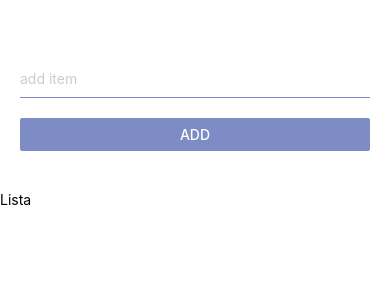
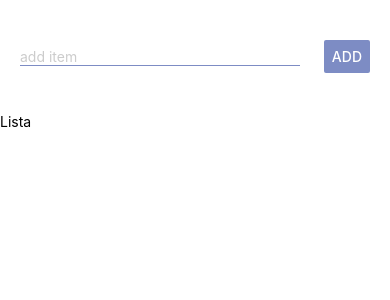
Before and after one commit to sotopro/initialproject, a React Native app: screen / in a window 390 px wide. Shown: the top 300 px of the page. Built offline with nearby package versions, Linux system fonts and the light colour scheme.

Commit message:
[feature] - style layout component

```diff
--- a/App.js
+++ b/App.js
@@ -20,13 +20,15 @@ const styles = StyleSheet.create({
     backgroundColor: '#fff',
   },
   inputContainer: {
+    flexDirection: 'row',
+    justifyContent: 'space-between',
+    alignItems: 'center',
     paddingVertical: 40,
     paddingHorizontal: 20,
   },
   input: {
+    width: '80%',
     borderBottomWidth: 1,
-    paddingVertical: 10,
     borderBottomColor: '#7D8CC4',
-    marginVertical: 20,
   }
 });
```
